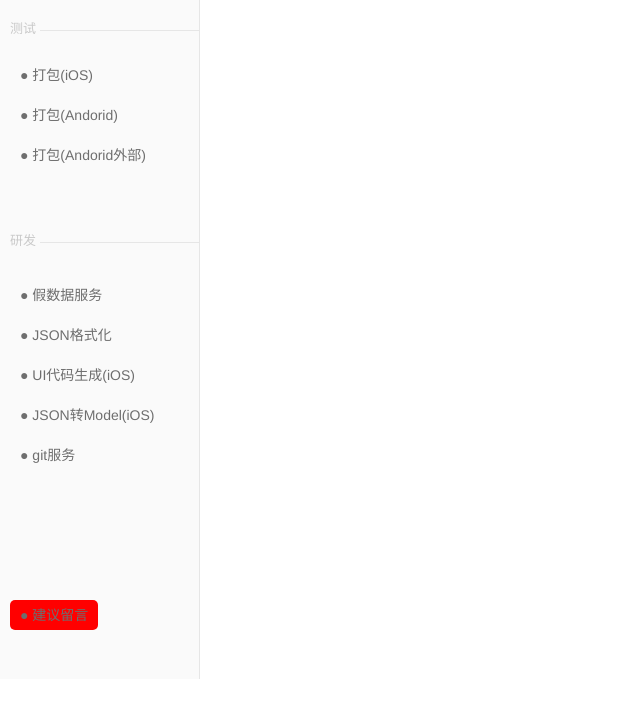
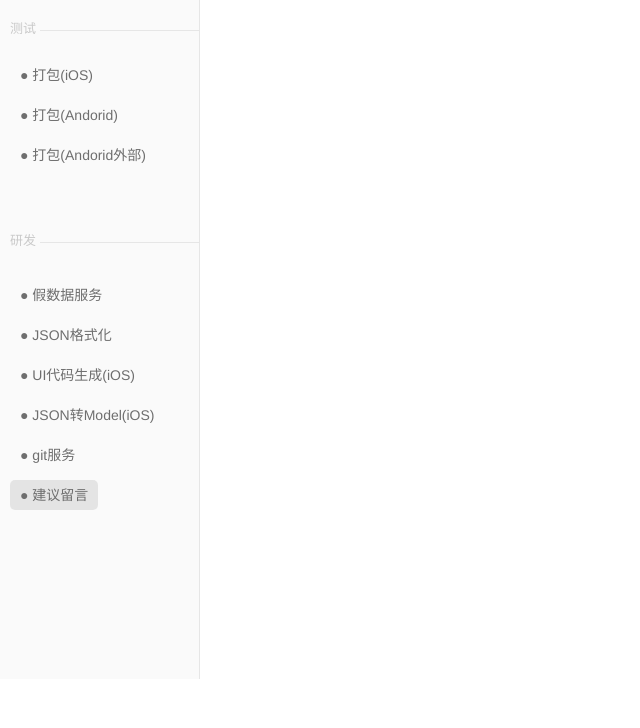
Before and after one commit to xizhengmeng/server, a Django app: page / in a window 1280 px wide. Shown: the part 51-779 px from the top of the page, without its empty margins (0-640 px from the left). Run offline with Django 3.2, Linux system fonts and the light colour scheme; some libraries are stand-ins or nearby versions.

Commit message:
修改UI

```diff
--- a/automitic/mysite/learn/templates/home.html
+++ b/automitic/mysite/learn/templates/home.html
@@ -35,7 +35,7 @@
     <a class="button" id="ui" style="position: absolute;top: 360px;" href="uicreate.html" onmouseover="showDetailText(this)" onmouseout="clearTest()">● UI代码生成(iOS)</a>
     <a class="button" id="jsontomodel" style="position: absolute;top: 400px;" href="next.htm" onmouseover="showDetailText(this)" onmouseout="clearTest()">● JSON转Model(iOS)</a>
     <a class="button" id="git" style="position: absolute;top: 440px" href="gotogit" onmouseover="showDetailText(this)" onmouseout="clearTest()">● git服务</a>
-    <a class="button" id="suggest" style="position: absolute;top: 600px; background-color: red;" href="packageAndroid" onmouseover="showDetailText(this)" onmouseout="clearTest()">● 建议留言</a>
+    <a class="button" id="suggest" style="position: absolute;top: 480px; background-color: rgba(220,220,220,0.7)" href="packageAndroid" onmouseover="showDetailText(this)" onmouseout="clearTest()">● 建议留言</a>
         <!--&lt;!&ndash;<a id="first" style= "position:absolute;z-index:1;left:10px;top:400px; " href="jinkens">打包(Andorid)</a>&ndash;&gt;-->
 
 
@@ -44,7 +44,7 @@
     <!--<img id="titleimage" src="{% static 'image/JRFastN.png'%}">-->
 </div>
 
-<div id="detailText" style="position: absolute;top: 80px; left: 250px; width: 80%; float: right; height: 700px; font-size: 17px;background-color:rgba(255,255,255,0.5); color: black"></div>
+<div id="detailText" style="position: absolute;top: 80px; font-family: SimSun,Times New Roman,Serif;left: 250px; width: 80%; float: right; height: 700px; font-size: 17px;background-color:rgba(255,255,255,0.5); color: black"></div>
 
 
 <script type="text/javascript">
@@ -167,6 +167,7 @@
     top:50px;
     height: 680px;
     width: 200px;
+    overflow:scroll;
 }
 #nav {
     line-height:30px;
```
